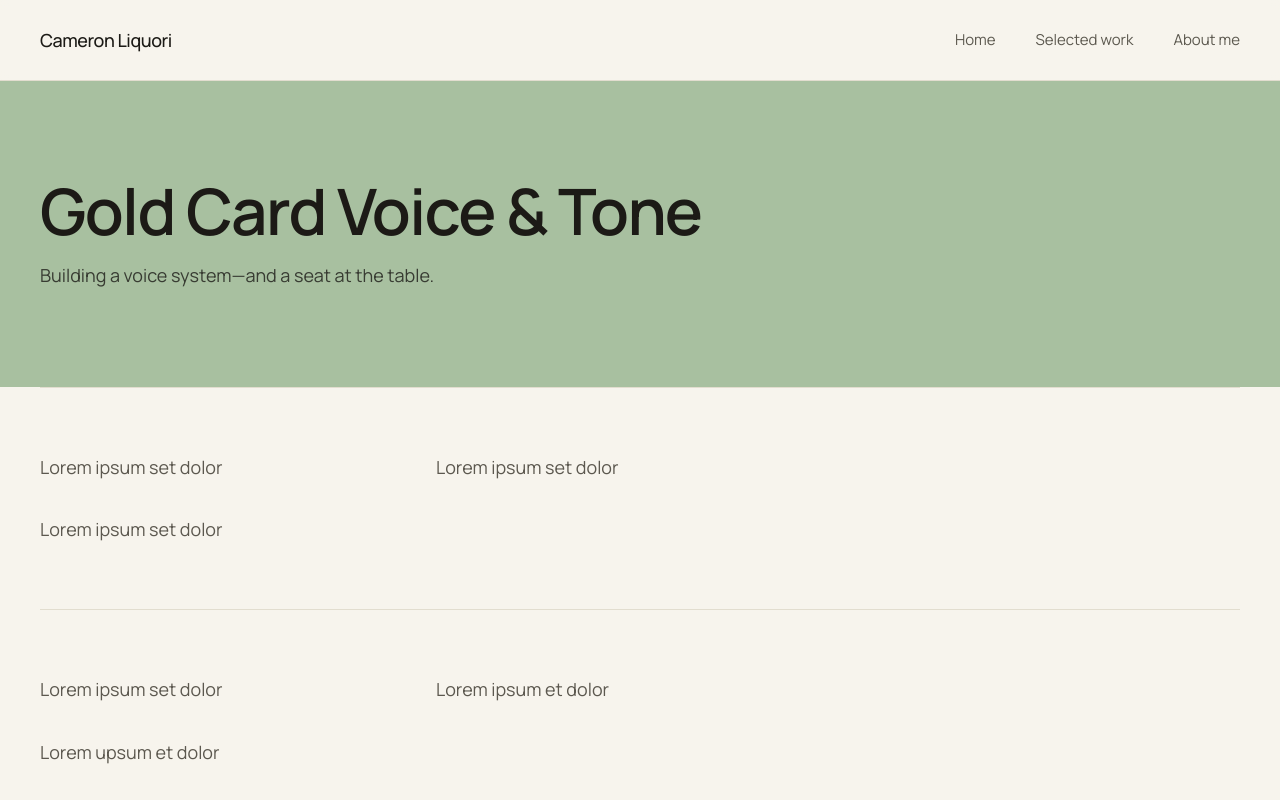
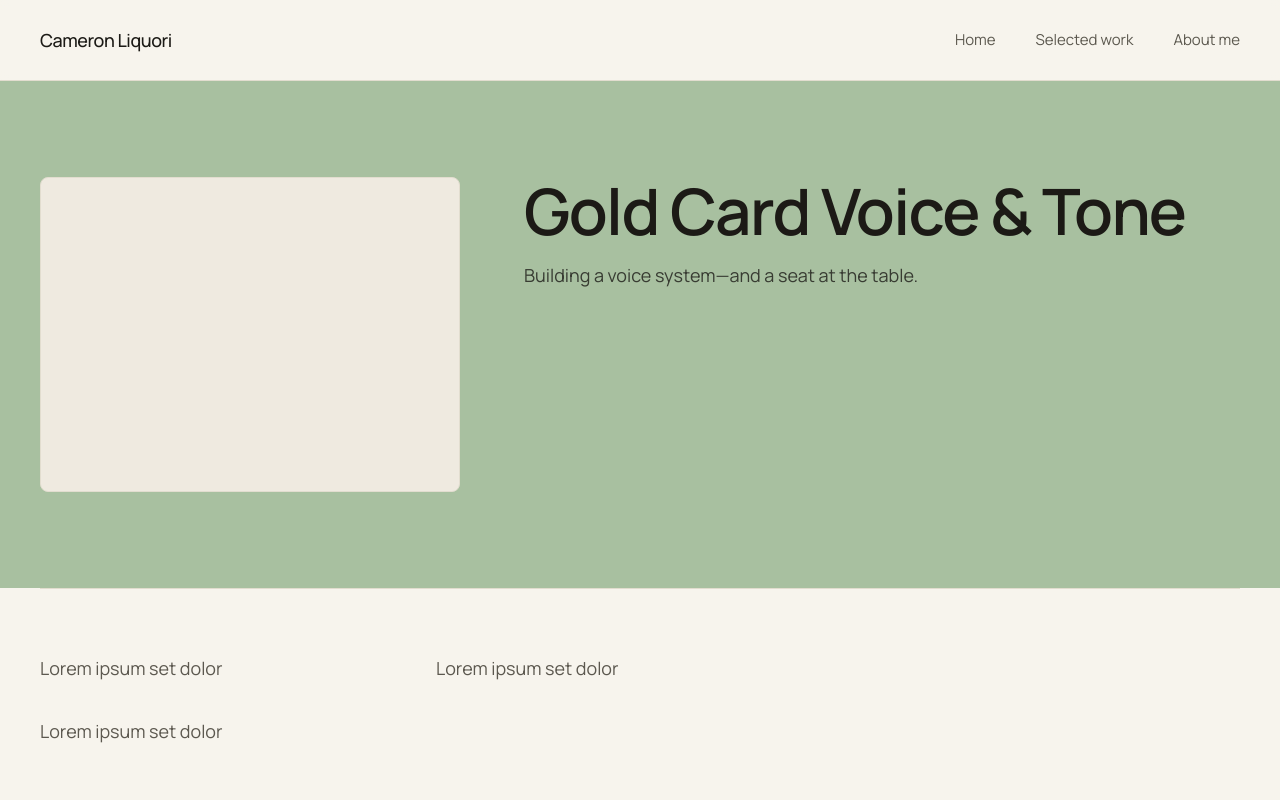
Before and after one commit to cameronliquori/Cameron-portfolio, a Next.js app: page /work/gold-card in a window 1280 px wide. Shown: the top 800 px of the page. Built offline with nearby package versions, Linux system fonts and the light colour scheme.

Commit message:
Update CaseStudyHero.tsx

```diff
--- a/components/CaseStudyHero.tsx
+++ b/components/CaseStudyHero.tsx
@@ -7,9 +7,15 @@ export default function CaseStudyHero({
 }) {
   return (
     <section className="bg-sage-400">
-      <div className="max-w-page mx-auto px-6 md:px-10 py-16 md:py-24">
-        <h1 className="font-display text-h1 text-ink mb-4">{title}</h1>
-        <p className="text-body text-ink/80 max-w-reading">{description}</p>
+      <div className="max-w-page mx-auto px-6 md:px-10 py-16 md:py-24 flex flex-col md:flex-row gap-10 md:gap-16 items-start">
+        <div
+          className="placeholder-block w-full md:w-[35%] aspect-[4/3] shrink-0"
+          aria-hidden="true"
+        />
+        <div className="flex-1">
+          <h1 className="font-display text-h1 text-ink mb-4">{title}</h1>
+          <p className="text-body text-ink/80">{description}</p>
+        </div>
       </div>
     </section>
   );
```
